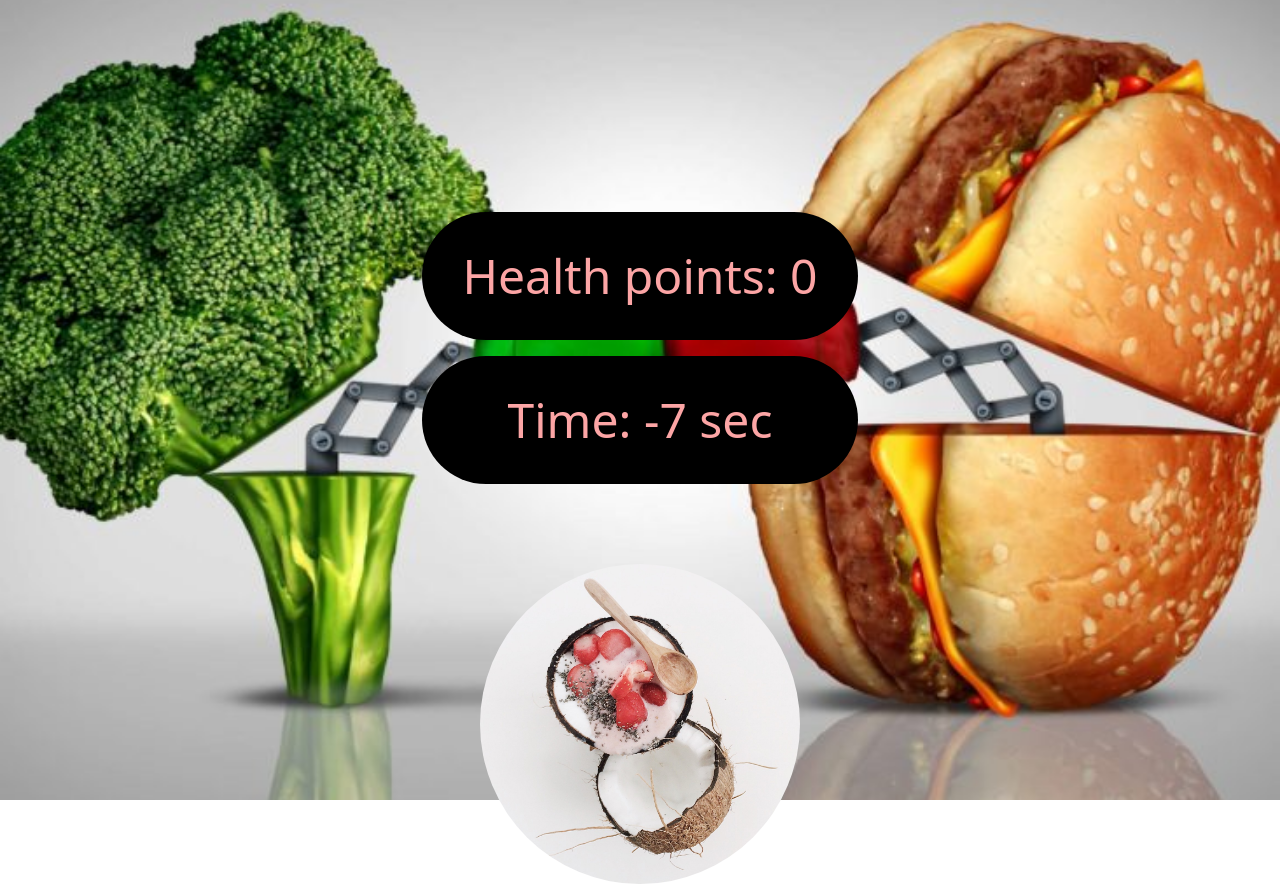
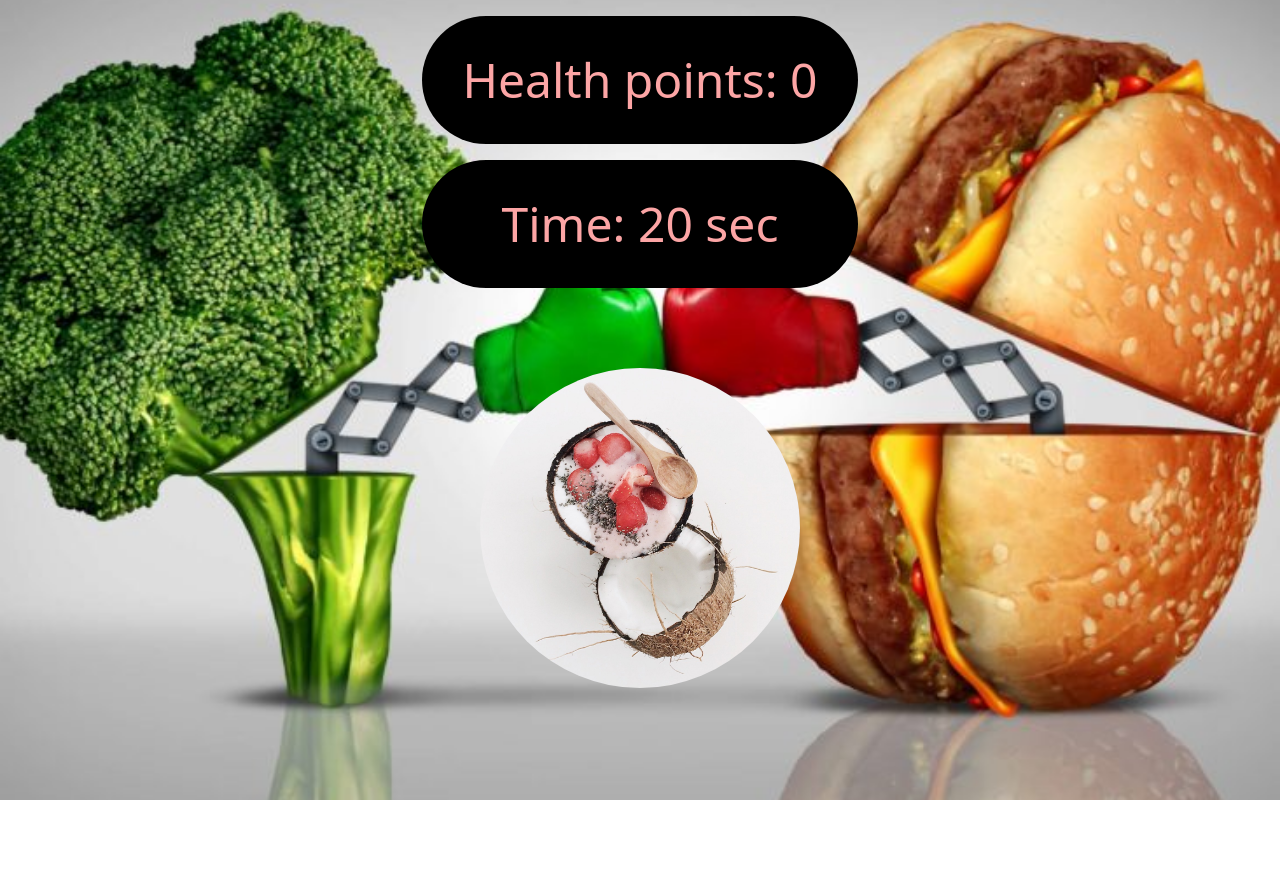
Before and after one commit to emerymastering/quadrangle-group-project, a React (Create React App) app: page /Denis in a window 1280 px wide. Both pictures are taken after a click on the button "Start Eating Healthy". After the commit the page ends 800 px from the top, so only its background shows below. Built offline with nearby package versions, Linux system fonts and the light colour scheme.

Commit message:
time change

```diff
--- a/src/pages/Denis.js
+++ b/src/pages/Denis.js
@@ -4,7 +4,7 @@ import { imagesFood } from "./images";
 export const Denis = () => {
   const [showComponent, setShowComponent] = useState(false);
   const [points, setPoints] = useState(0);
-  const [time, setTime] = useState(3);
+  const [time, setTime] = useState(30);
   const [gameFinished, setGameFinished] = useState(false);
   const [gameStart, setGameStart] = useState(false);
 
@@ -50,21 +50,21 @@ export const Denis = () => {
           Start Eating Healthy
         </button>
       ) : (
-        <div className="my-auto">
+        <div className="">
           {gameFinished && gameStart ? (
-            <div className="flex flex-col">
+            <div className="flex flex-col my-40">
               <div className="bg-black animate-pulse text-5xl text-red-300 px-10 py-10 rounded-full">
                 Game Over, you scored {points} health points
               </div>
               <button
                 onClick={() => window.location.reload(false)}
-                className="bg-black text-5xl text-red-300 py-10 mx-40 mt-4 rounded-full"
+                className="bg-black text-5xl text-red-300 py-10 mx-40 mt-20 rounded-full"
               >
                 Start Again
               </button>
             </div>
           ) : (
-            <div className="flex flex-col mt-0">
+            <div className="flex flex-col">
               <div className="px-10 bg-black text-5xl text-red-300 py-10 mx-40 mt-4 rounded-full">
                 Health points: {points}
               </div>
```
